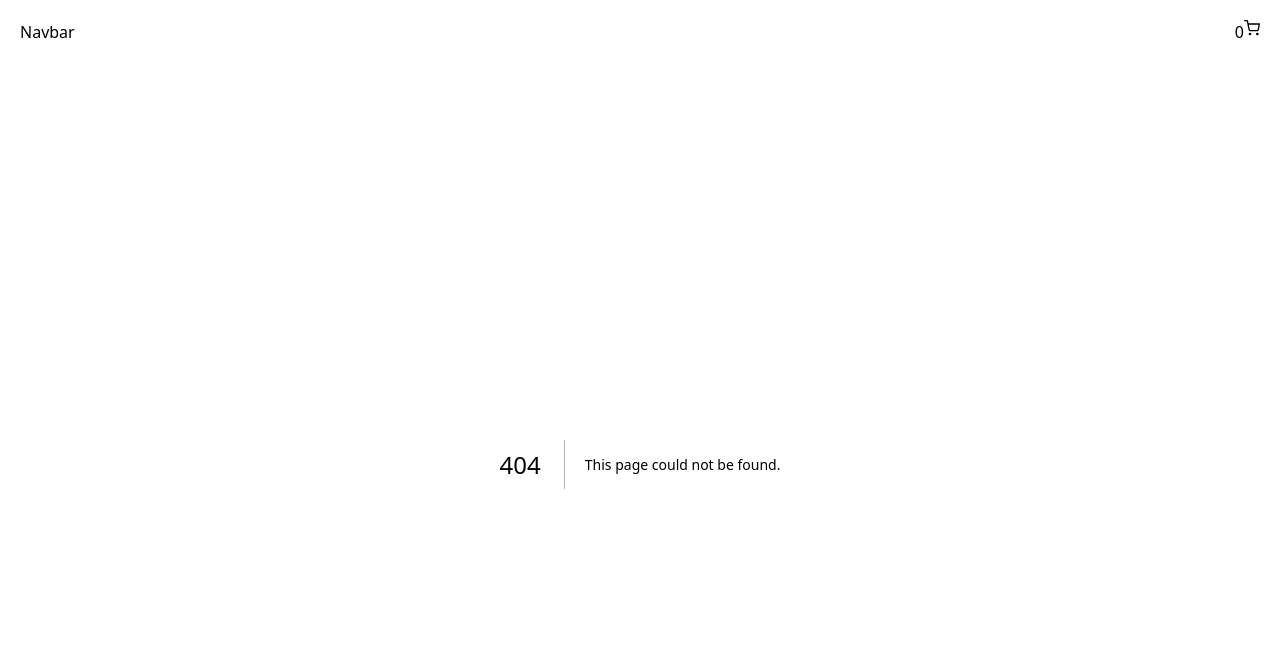
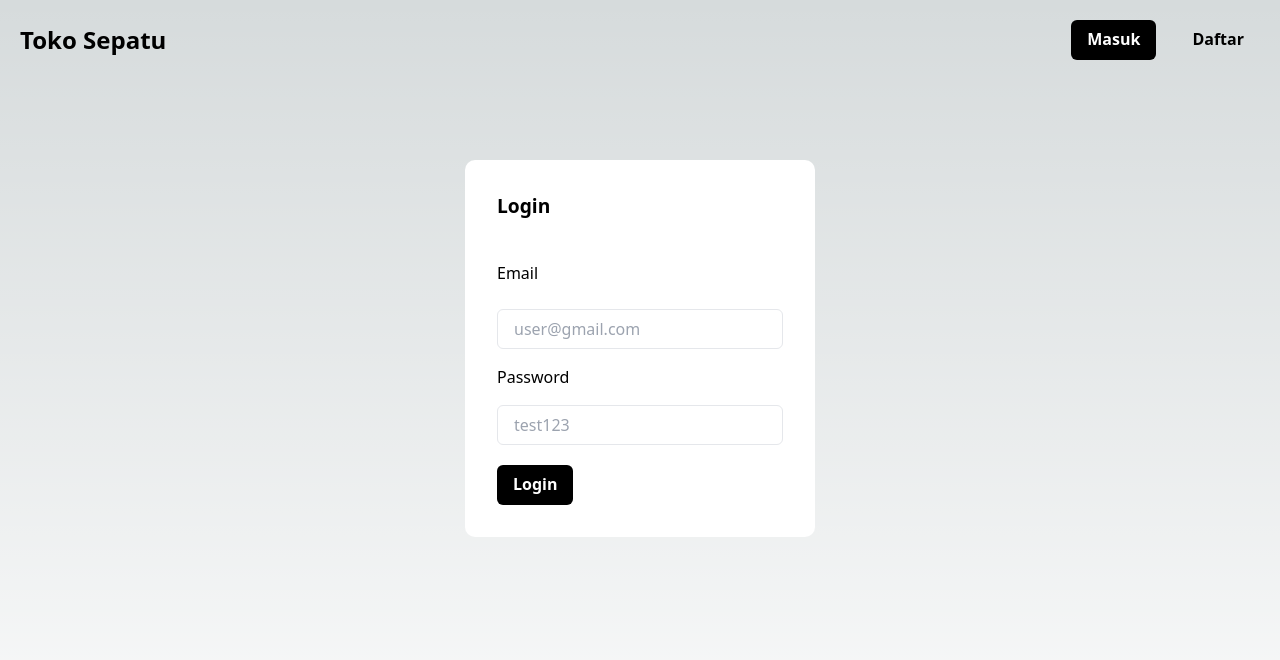
Before and after one commit to Raihan-21/dslab-test, a Next.js app: page /login in a window 1280 px wide. Before the commit this address had no page. Shown: the top 660 px of the page. Built offline with nearby package versions, Linux system fonts and the light colour scheme.

Commit message:
implement login system

```diff
--- a/package.json
+++ b/package.json
@@ -13,6 +13,7 @@
     "@emotion/react": "^11.11.3",
     "@emotion/styled": "^11.11.0",
     "@reduxjs/toolkit": "^2.2.1",
+    "cookies-next": "^4.1.1",
     "framer-motion": "^11.0.5",
     "next": "14.1.0",
     "react": "^18",
--- a/src/components/molecules/Navbar.tsx
+++ b/src/components/molecules/Navbar.tsx
@@ -1,19 +1,46 @@
-import { Box, Flex, Text } from "@chakra-ui/react";
+import { Box, Button, Flex, Text } from "@chakra-ui/react";
+import Link from "next/link";
 import React from "react";
 
 import { FiShoppingCart } from "react-icons/fi";
+import { FaUser } from "react-icons/fa";
 import { useSelector } from "react-redux";
 
 const Navbar = () => {
   const cartTotalItem = useSelector((state: any) => state.cart.totalItem);
+  const isLoggedIn = useSelector((state: any) => state.profile.isLoggedIn);
 
   return (
     <nav>
-      <Flex justifyContent={"space-between"} padding={5}>
-        <Box>Navbar</Box>
-        <Flex>
-          <Text>{cartTotalItem}</Text>
-          <FiShoppingCart />
+      <Flex justifyContent={"space-between"} alignItems={"center"} padding={5}>
+        <Link href={"/"}>
+          <Box>
+            <Text fontWeight={"bold"} fontSize={"x-large"}>
+              Toko Sepatu
+            </Text>
+          </Box>
+        </Link>
+        <Flex columnGap={5}>
+          {!isLoggedIn ? (
+            <>
+              <Link href={"/login"}>
+                <Button background={"black"} color={"white"}>
+                  Masuk
+                </Button>
+              </Link>
+              <Button variant={"nostyle"}>Daftar</Button>
+            </>
+          ) : (
+            <>
+              <Box position={"relative"}>
+                <Text position={"absolute"} top={-5} right={-2}>
+                  {cartTotalItem}
+                </Text>
+                <FiShoppingCart />
+              </Box>
+              <FaUser />
+            </>
+          )}
         </Flex>
       </Flex>
     </nav>
--- a/src/components/molecules/ProductCard.tsx
+++ b/src/components/molecules/ProductCard.tsx
@@ -5,14 +5,16 @@ const ProductCard = ({ data }: { data: any }) => {
   return (
     <Box
       maxWidth={200}
-      padding={10}
+      paddingY={8}
+      paddingX={5}
       boxShadow={"0px 1px 10px 1px lightgray"}
       borderRadius={10}
+      background={"white"}
       cursor={"pointer"}
     >
-      <Img src={data.img} />
+      <Img src={data.img} marginBottom={5} />
       <Text>{data.title}</Text>
-      <Text>
+      <Text fontWeight={"bold"}>
         {new Intl.NumberFormat("id-ID", {
           style: "currency",
           currency: "IDR",
--- a/src/pages/index.tsx
+++ b/src/pages/index.tsx
@@ -1,7 +1,8 @@
 import Image from "next/image";
 import { Inter } from "next/font/google";
-import { Box, Flex, Img, Text } from "@chakra-ui/react";
+import { Box, Button, Flex, Img, Text } from "@chakra-ui/react";
 import { useSelector } from "react-redux";
+import Link from "next/link";
 
 const inter = Inter({ subsets: ["latin"] });
 
@@ -10,15 +11,20 @@ export default function Home() {
 
   return (
     <main
-      className={`flex min-h-screen flex-col items-center justify-between p-24 ${inter.className}`}
+      className={`flex min-h-screen flex-col items-center justify-between p-10 sm:p-24 ${inter.className}`}
     >
-      <Flex>
-        <Img src={products[0].img} className="max-w-[500px]" />
+      <Flex columnGap={10} flexDirection={["column", "row"]}>
+        <Img src={products[0].img} className="max-w-[500px] w-full" />
         <Box>
           <Text fontWeight={"bold"} fontSize={"xx-large"}>
             {products[0].title}
           </Text>
-          <Text>{products[0].desc}</Text>
+          <Text marginBottom={5}>{products[0].desc}</Text>
+          <Link href={"/products"}>
+            <Button background={"black"} color={"white"}>
+              Katalog
+            </Button>
+          </Link>
         </Box>
       </Flex>
     </main>
--- /dev/null
+++ b/src/pages/login.tsx
@@ -0,0 +1,86 @@
+import { setIsLoggedIn, setProfile } from "@/store/profileSlice";
+import {
+  Box,
+  Button,
+  Flex,
+  FormLabel,
+  Input,
+  Text,
+  useToast,
+} from "@chakra-ui/react";
+import { useRouter } from "next/router";
+import React, { useCallback, useState } from "react";
+import { useDispatch, useSelector } from "react-redux";
+
+const Login = () => {
+  const [email, setEmail] = useState<string>("");
+  const [password, setPassword] = useState<string>("");
+
+  const users = useSelector((state: any) => state.users);
+  const dispatch = useDispatch();
+
+  const router = useRouter();
+
+  const toast = useToast();
+
+  const submit = useCallback(
+    (e: any) => {
+      e.preventDefault();
+      const matchedUser = users.find(
+        (user: any) => user.email === email && user.password === password
+      );
+
+      if (matchedUser) {
+        dispatch(setIsLoggedIn(true));
+        dispatch(setProfile(matchedUser));
+        router.push("/");
+        return;
+      }
+      toast({
+        title: "Email atau password salah",
+        status: "error",
+        duration: 2000,
+      });
+      alert("Email atau password salah");
+    },
+    [email, password, users, toast]
+  );
+
+  return (
+    <Box minHeight={"100vh"}>
+      <Flex justifyContent={"center"} alignItems={"center"} paddingTop={20}>
+        <Box
+          backgroundColor={"white"}
+          padding={8}
+          borderRadius={10}
+          width={"100%"}
+          maxWidth={350}
+        >
+          <Text fontWeight={"bold"} fontSize={"larger"} marginBottom={10}>
+            Login
+          </Text>
+          <form onSubmit={submit}>
+            <Box marginBottom={5} className="space-y-4">
+              <FormLabel>Email</FormLabel>
+              <Input
+                placeholder="user@gmail.com"
+                onChange={(e) => setEmail(e.target.value)}
+              />
+              <FormLabel>Password</FormLabel>
+              <Input
+                placeholder="test123"
+                type="password"
+                onChange={(e) => setPassword(e.target.value)}
+              />
+            </Box>
+            <Button backgroundColor={"black"} color={"white"} type="submit">
+              Login
+            </Button>
+          </form>
+        </Box>
+      </Flex>
+    </Box>
+  );
+};
+
+export default Login;
--- a/src/pages/products/[id].tsx
+++ b/src/pages/products/[id].tsx
@@ -10,7 +10,7 @@ import {
   Text,
 } from "@chakra-ui/react";
 import { useRouter } from "next/router";
-import React, { useEffect, useState } from "react";
+import React, { useCallback, useEffect, useState } from "react";
 import { useDispatch, useSelector } from "react-redux";
 
 const ProductDetail = () => {
@@ -19,16 +19,21 @@ const ProductDetail = () => {
     state.products.find((product: any) => product.id == router.query.id)
   );
 
+  const isLoggedIn = useSelector((state: any) => state.profile.isLoggedIn);
   const dispatch = useDispatch();
 
   const [jumlah, setJumlah] = useState(1);
+  const addToCart = useCallback(() => {
+    if (!isLoggedIn) router.push("/login");
+    dispatch(addTotalItem(jumlah));
+  }, [isLoggedIn]);
 
   return (
     <Box minHeight={"100vh"} padding={30}>
       {productDetail && (
         <Grid templateColumns={"repeat(4, 1fr)"} columnGap={10}>
           <GridItem colSpan={3}>
-            <Flex>
+            <Flex columnGap={10}>
               <Img src={productDetail.img} className="max-w-[400px]" />
               <Box>
                 <Text fontWeight={"bold"} fontSize={"larger"} marginBottom={5}>
@@ -89,7 +94,7 @@ const ProductDetail = () => {
                 color={"white"}
                 width={"100%"}
                 marginBottom={3}
-                onClick={() => dispatch(addTotalItem(jumlah))}
+                onClick={addToCart}
               >
                 Tambah ke keranjang
               </Button>
--- a/src/pages/products/index.tsx
+++ b/src/pages/products/index.tsx
@@ -7,7 +7,7 @@ import { useSelector } from "react-redux";
 const Products = () => {
   const products = useSelector((state: any) => state.products);
   return (
-    <Box minHeight={"100vh"}>
+    <Box minHeight={"100vh"} padding={20}>
       <Flex columnGap={10}>
         {products.length &&
           products.map((product: any) => (
--- a/src/store/index.ts
+++ b/src/store/index.ts
@@ -1,11 +1,15 @@
 import { configureStore } from "@reduxjs/toolkit";
 import productSlice from "./productSlice";
 import cartSlice from "./cartSlice";
+import profileSlice from "./profileSlice";
+import usersSlice from "./usersSlice";
 
 const store = configureStore({
   reducer: {
     products: productSlice,
+    profile: profileSlice,
     cart: cartSlice,
+    users: usersSlice,
   },
 });
 
--- /dev/null
+++ b/src/store/profileSlice.ts
@@ -0,0 +1,21 @@
+import { createSlice } from "@reduxjs/toolkit";
+
+const profileSlice = createSlice({
+  name: "profile",
+  initialState: {
+    isLoggedIn: false,
+    profile: {},
+  },
+  reducers: {
+    setIsLoggedIn(state, action) {
+      state.isLoggedIn = action.payload;
+    },
+    setProfile(state, action) {
+      state.profile = action.payload;
+    },
+  },
+});
+
+export const { setProfile, setIsLoggedIn } = profileSlice.actions;
+
+export default profileSlice.reducer;
--- /dev/null
+++ b/src/store/usersSlice.ts
@@ -0,0 +1,25 @@
+import { createSlice } from "@reduxjs/toolkit";
+
+const usersSlice = createSlice({
+  name: "users",
+  initialState: [
+    {
+      id: 1,
+      nama: "User",
+      email: "user@gmail.com",
+      password: "test123",
+    },
+  ],
+  reducers: {
+    // findUser(state, action) {
+    //   const payload = action.payload;
+    //   const matchedUser = state.find(
+    //     (data) =>
+    //       data.email === payload.email && data.password === payload.password
+    //   );
+    //   return matchedUser;
+    // },
+  },
+});
+
+export default usersSlice.reducer;
```
Also changed, not shown: 1 other file (tests, documents, lock files or other folders).
